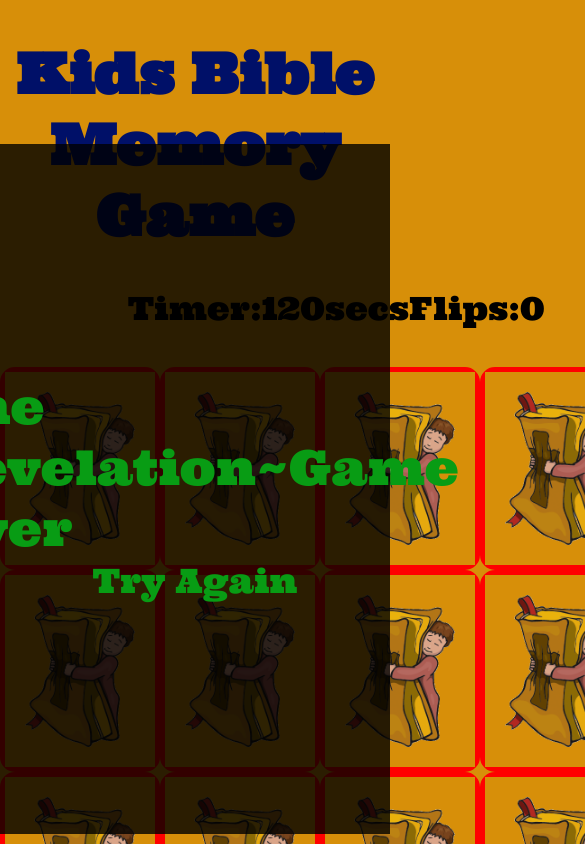
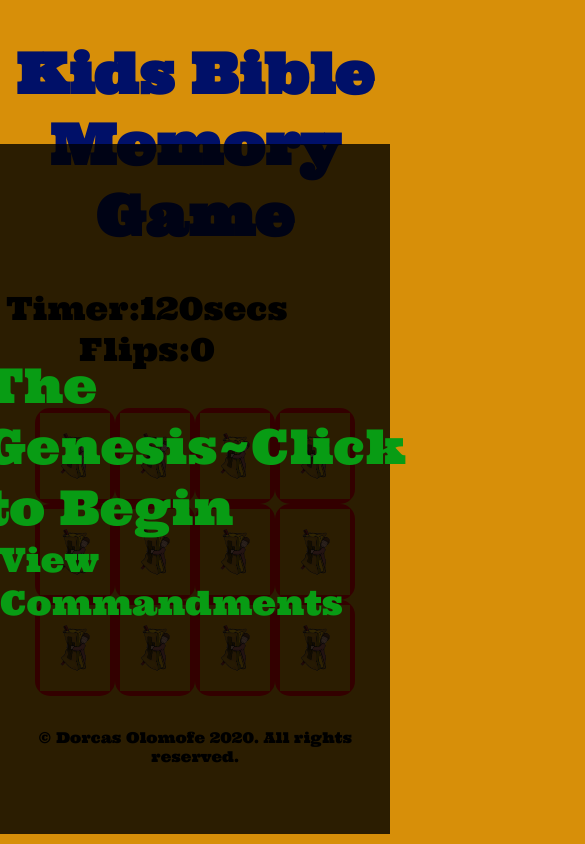
Before and after one commit to Dorcas-Amoo/ms2-project, a plain HTML site: page index.html in a window 390 px wide. Shown: the top 844 px of the page, 585 px wide, since content can reach past the window. Drawn offline with Linux system fonts and the light colour scheme.

Commit message:
Added media query to test responsiveness

```diff
--- a/assets/css/style.css
+++ b/assets/css/style.css
@@ -144,3 +144,15 @@ img {
     font-size: 3em;
   }
 }
+
+@media (max-width: 600px) {
+  .memory-game {
+    width: 320px;
+    height: 320px;
+  }
+
+  .info-container {
+    flex-direction: column;
+    align-items: center;
+  }
+}
--- a/index.html
+++ b/index.html
@@ -10,11 +10,11 @@
     <h1 class="game-title">Kids Bible Memory Game</h1>
 
     <!-- Overlay Segment -->
-    <div class="overlay-msg">
+    <div class="overlay-msg visible">
     The Genesis~Click to Begin
         <span class="overlay-msg-small">View Commandments</span>
     </div>
-    <div id="game-over-msg" class="overlay-msg visible">
+    <div id="game-over-msg" class="overlay-msg">
     The Revelation~Game Over
         <span class="overlay-msg-small">Try Again</span>
     </div>
```
